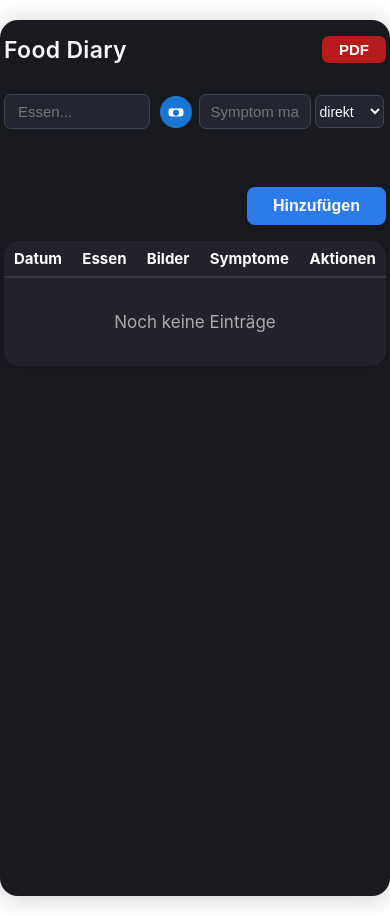
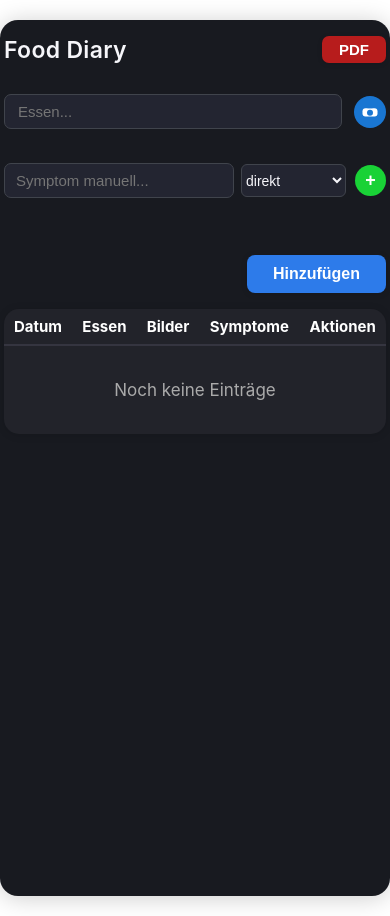
Before and after one commit to MrAce801/Food, a React (Create React App) app: page / in a window 390 px wide. Built offline with nearby package versions, Linux system fonts and the light colour scheme.

Commit message:
Update App.js: Mobile-Optimierung

```diff
--- a/src/App.js
+++ b/src/App.js
@@ -80,6 +80,16 @@ const ImgStack = ({ imgs = [], onClick, editable, onDel }) =>
     </div>
   ) : null;
 
+function useIsMobile() {
+  const [mobile, setMobile] = useState(window.innerWidth < 600);
+  useEffect(() => {
+    const fn = () => setMobile(window.innerWidth < 600);
+    window.addEventListener("resize", fn);
+    return () => window.removeEventListener("resize", fn);
+  }, []);
+  return mobile;
+}
+
 // ========== Hauptkomponente ==========
 export default function FoodDiary() {
   const [form, setForm] = useState({
@@ -93,7 +103,7 @@ export default function FoodDiary() {
   const [editIdx, setEditIdx] = useState(null);
   const [imgView, setImgView] = useState(null);
   const fileRef = useRef();
-  const mobile = window.innerWidth < 600;
+  const mobile = useIsMobile();
 
   useEffect(() => {
     localStorage.setItem("fd-entries", JSON.stringify(entries));
@@ -171,15 +181,7 @@ export default function FoodDiary() {
     }));
   }
 
-  function handleDelSymptomImg(idx) {
-    setForm(f => ({
-      ...f, symptomsImgs: (f.symptomsImgs || []).filter((_, i) => i !== idx)
-    }));
-  }
-
-  // PDF EXPORT (Export der Tabelle als PDF, Bilder werden als Miniatur exportiert)
   async function handleExportPDF() {
-    // Wir nehmen den Tabellen-Bereich als Screenshot für den PDF Export
     const el = document.getElementById("food-diary-table");
     if (!el) return;
     const canvas = await html2canvas(el, { scale: 2 });
@@ -247,25 +249,19 @@ export default function FoodDiary() {
         </h2>
       </div>
 
-      {/* Eingabebereich */}
-      <div
-        style={{
-          display: "flex",
-          flexWrap: "wrap",
-          gap: mobile ? 7 : 12,
-          alignItems: "flex-end",
-          marginBottom: 19,
-          position: "relative"
-        }}
-      >
-        {/* Essen-Eingabe */}
+      {/* Eingabebereich: Responsive Stacking! */}
       <div style={{
         display: "flex",
-          alignItems: "center",
-          gap: 4,
-          flex: "2 1 140px",
-          minWidth: mobile ? 0 : 120,
-          maxWidth: mobile ? "76%" : 225
+        flexDirection: mobile ? "column" : "row",
+        gap: mobile ? 10 : 14,
+        alignItems: mobile ? "stretch" : "flex-end",
+        marginBottom: 18,
+        position: "relative"
+      }}>
+        {/* Essen */}
+        <div style={{
+          display: "flex", alignItems: "center", gap: 6,
+          width: mobile ? "100%" : 210
         }}>
           <input
             value={form.food}
@@ -279,7 +275,7 @@ export default function FoodDiary() {
               fontSize: 15,
               padding: "8px 13px",
               flex: 1,
-              width: mobile ? 120 : 160,
+              width: mobile ? "100%" : 160,
               minWidth: 0,
               outline: "none"
             }}
@@ -295,40 +291,40 @@ export default function FoodDiary() {
           />
         </div>
 
-        {/* Bilder (nur im Bearbeitungsmodus löschbar) */}
+        {/* Bilder */}
+        <div style={{ alignSelf: "center", marginTop: mobile ? 6 : 0 }}>
           <ImgStack
             imgs={form.foodImgs}
             onClick={i => setImgView({ imgs: form.foodImgs, idx: i })}
             editable={editIdx !== null}
             onDel={handleDelFoodImg}
           />
+        </div>
 
-        {/* Symptome */}
+        {/* Symptome als eigene Zeile auf Mobile */}
         <div style={{
+          width: mobile ? "100%" : 320,
           display: "flex",
           alignItems: "center",
-          gap: 4,
-          flex: "2 1 140px",
-          minWidth: mobile ? 0 : 120,
-          maxWidth: mobile ? "76%" : 300
+          gap: 7,
+          marginTop: mobile ? 8 : 0
         }}>
-          {/* Manuelleingabe */}
           <input
             value={form.symptomInput || ""}
             onChange={e => setForm(f => ({ ...f, symptomInput: e.target.value }))}
             placeholder="Symptom manuell..."
             style={{
-              width: mobile ? 88 : 135,
+              width: mobile ? "66%" : 135,
               border: "1.4px solid #40444c",
               background: "#232531",
               color: "#f6f6fa",
               borderRadius: 7,
               fontSize: 15,
-              padding: "8px 11px"
+              padding: "8px 11px",
+              flex: 2
             }}
             onKeyDown={e => e.key === "Enter" && handleAddSymptom()}
           />
-          {/* Zeitwahl */}
           <select
             value={form.symptomTime || 0}
             onChange={e => setForm(f => ({ ...f, symptomTime: Number(e.target.value) }))}
@@ -338,7 +334,9 @@ export default function FoodDiary() {
               fontSize: 14,
               background: "#232531",
               color: "#f6f6fa",
-              border: "1.4px solid #40444c"
+              border: "1.4px solid #40444c",
+              flex: 1,
+              minWidth: 64
             }}
           >
             {TIMES.map(t => (
@@ -347,7 +345,6 @@ export default function FoodDiary() {
               </option>
             ))}
           </select>
-          {/* Grünes Plus */}
           <button
             onClick={handleAddSymptom}
             style={{
@@ -360,10 +357,9 @@ export default function FoodDiary() {
               display: "flex",
               alignItems: "center",
               justifyContent: "center",
-              marginLeft: 6,
-              cursor: "pointer",
               fontWeight: 700,
-              fontSize: 18
+              fontSize: 18,
+              marginLeft: 2
             }}
             tabIndex={-1}
             title="Symptom hinzufügen"
```
Also changed, not shown: 1 other file (tests, documents, lock files or other folders). Lines whose indentation alone changed are shown as unchanged.
